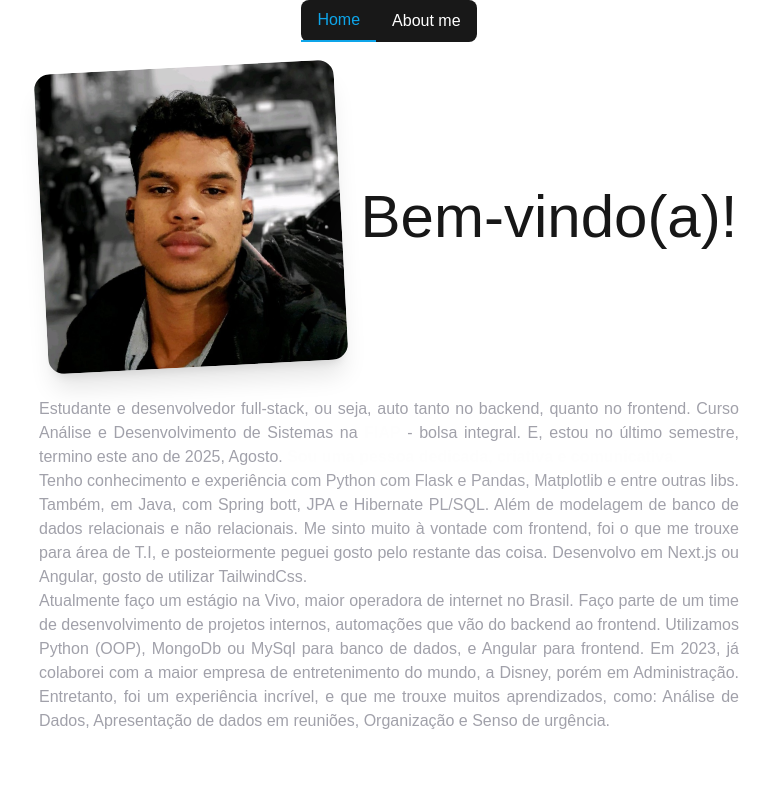
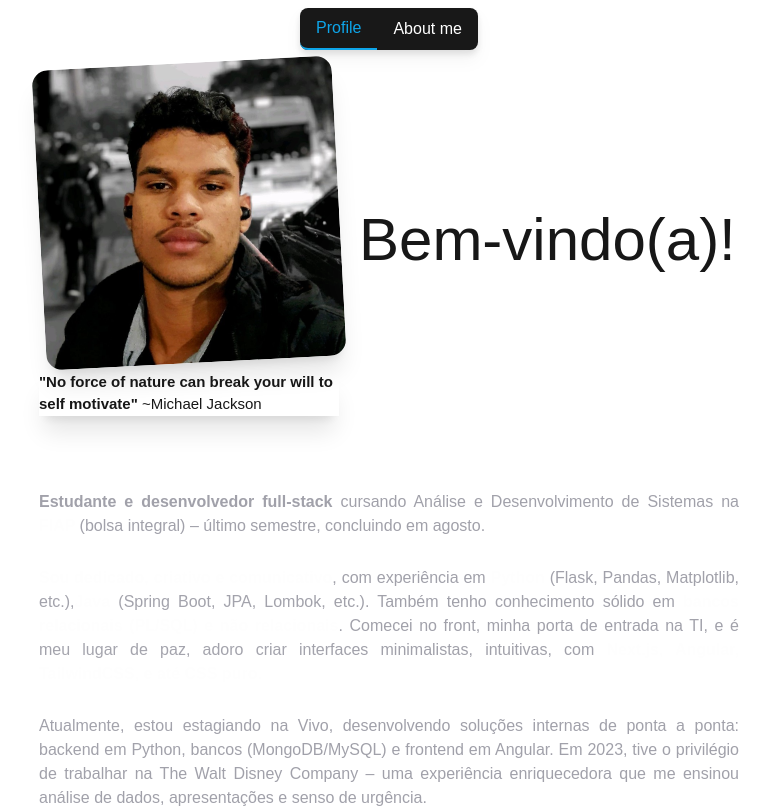
Before and after one commit to DiegoCostaCode/diego-hello-world, a Next.js app: page / in a window 1280 px wide. Shown: the whole page, without its empty margins (251-1021 px from the left). Built offline with nearby package versions, Linux system fonts and the light colour scheme.

Commit message:
[feat]-Atualizei o estilo do header e melhorei estilo da pagina principal e conteudo novo

```diff
--- a/src/app/components/header/header.tsx
+++ b/src/app/components/header/header.tsx
@@ -9,10 +9,10 @@ export default function Header() {
 
     return (
         <>
-            <header className='flex justify-center items-center fixed top-0 left-0 right-0'>
+            <header className='flex justify-center items-center fixed top-2 left-0 right-0 z-40  drop-shadow-lg'>
                 <nav className=' h-full flex items-center bg-[#181818] text-white rounded-lg '>
-                    <a className={clsx('px-4 py-2 h-full', router === '/' && 'text-sky-500 border-b-2 border-b-sky-500', 'hover:text-sky-500')} href='/'>Home</a>
-                    <a className={clsx('px-4 py-2 h-full', router === '/about' && 'text-sky-500 border-b-2 border-b-sky-500', 'hover:text-sky-500')} href='/about'>About me</a>
+                    <a className={clsx('px-4 py-2 h-full rounded-l-lg', router === '/' && 'text-sky-500 border-b-2 border-b-sky-500', 'hover:text-sky-500')} href='/'>Profile</a>
+                    <a className={clsx('px-4 py-2 h-full rounded-r-lg', router === '/about' && 'text-sky-500 border-b-2 border-b-sky-500', 'hover:text-sky-500')} href='/about'>About me</a>
                 </nav>
             </header>
       </>
--- a/src/app/page.tsx
+++ b/src/app/page.tsx
@@ -2,40 +2,47 @@
 export default function Home() {
   return (
     <>
-      <main className="flex flex-col justify-center items-center h-screen">
+      <main className="flex flex-col justify-center items-center h-screen bg-[#] ">
+        <div className="mt-[150px] mb-[150px]">
+          <section className="flex items-center h-[500px]">
+          <div className="pr-5">
+            <img
+              src="/photo1.png" alt="Foto Diego Costa" className=" rotate-[-3deg] hover:rotate-3 rounded-2xl w-[300px] transition-all shadow-xl" />
 
-        <section className="flex items-center">
-          <div className="pr-5">
-            <img src="/photo1.png" alt="Foto Diego Costa" className="rotate-[-3deg] hover:rotate-3 rounded-2xl bg-zinc-100 object-cover dark:bg-zinc-800 w-[300px] transition-all shadow-xl" />
+              <p className="shadow-xl w-[300px] text-[15px] mt-2.5 animate-bounce" >
+                <a href="https://www.youtube.com/watch?v=_ksnxNfrKrw">
+                <strong>"No force of nature can break your will to self motivate"</strong> ~Michael Jackson
+                </a>
+              </p>
           </div>
 
-          <div>
-            <h1 className="text-6xl drop-shadow-glow">Bem-vindo(a)!</h1>
-          </div>
-        </section>
+            <div>
+              <h1 className="text-6xl drop-shadow-glow">Bem-vindo(a)!</h1>
+            </div>
+          </section>
 
-        <article className="mt-[30px] text-justify w-[700px] text-[#a1a1aa]" >
-          <p >
-            Estudante e desenvolvedor full-stack, ou seja, auto tanto no backend, quanto no frontend. Curso Análise e Desenvolvimento de Sistemas na <a href="https://www.fiap.com.br/institucional/" className="font-bold text-[#fefefe] drop-shadow-glow">FIAP</a> -
-            bolsa integral. E, estou no último semestre, termino este ano de 2025, Agosto. <a className="font-bold text-[#fefefe] drop-shadow-glow ">Sou uma pessoa dedicada, criativa e comunicativa.</a>
-
+          <article className=" text-justify w-[700px] text-[#a1a1aa] text-base " >
+          <p>
+            <strong>Estudante e desenvolvedor full-stack</strong> cursando Análise e Desenvolvimento de Sistemas na
+            <a href="https://www.fiap.com.br/institucional/" className="font-bold text-[#fefefe] drop-shadow-glow"> FIAP </a>
+            (bolsa integral) – último semestre, concluindo em agosto.
           </p>
 
-          <p>
-              Tenho conhecimento e experiência com Python com Flask e Pandas, Matplotlib e entre outras libs. Também, em  Java, com Spring bott, JPA e Hibernate PL/SQL.
-              Além de modelagem de banco de dados relacionais e não relacionais. Me sinto muito à vontade com frontend, foi o que me trouxe para área de T.I, e posteiormente peguei gosto pelo restante das coisa.
-              Desenvolvo em Next.js ou Angular, gosto de utilizar TailwindCss.
+          <p className="mt-7">
+            <strong className=" text-[#fefefe] drop-shadow-glow">Sou dedicado, criativo e comunicativo</strong>, com experiência em <strong className=" text-[#fefefe] drop-shadow-glow">Python</strong> (Flask, Pandas, Matplotlib, etc.),
+            <strong className=" text-[#fefefe] drop-shadow-glow">Java</strong> (Spring Boot, JPA, Lombok, etc.). Também tenho conhecimento sólido em <strong className=" text-[#fefefe] drop-shadow-glow">bancos relacionais (PL/SQL) e não relacionais</strong>.
+            Comecei no front, minha porta de entrada na TI, e é meu lugar de paz, adoro criar interfaces minimalistas, intuitivas, com <strong className=" text-[#fefefe] drop-shadow-glow">Next.js, Angular, TailwindCSS, e até CSS puro.</strong>
           </p>
 
-          <p>
-              Atualmente faço um estágio na Vivo, maior operadora de internet no Brasil. Faço parte de um time de desenvolvimento de projetos internos, automações que vão do backend ao frontend.
-              Utilizamos Python (OOP), MongoDb ou MySql para banco de dados, e Angular para frontend. Em 2023, já colaborei com a maior empresa de entretenimento do mundo, a Disney, porém em Administração.
-              Entretanto, foi um experiência incrível, e que me trouxe muitos aprendizados, como: Análise de Dados, Apresentação de dados em reuniões, Organização e Senso de urgência.
-
+          <p className="mt-7">
+            Atualmente, estou estagiando na Vivo, desenvolvendo soluções internas de ponta a ponta: backend em Python, bancos
+            (MongoDB/MySQL) e frontend em Angular. Em 2023, tive o privilégio de trabalhar na The Walt Disney Company – uma experiência enriquecedora
+            que me ensinou análise de dados, apresentações e senso de urgência.
           </p>
 
-        </article>
 
+          </article>
+        </div>
       </main>
     </>
   );
```
